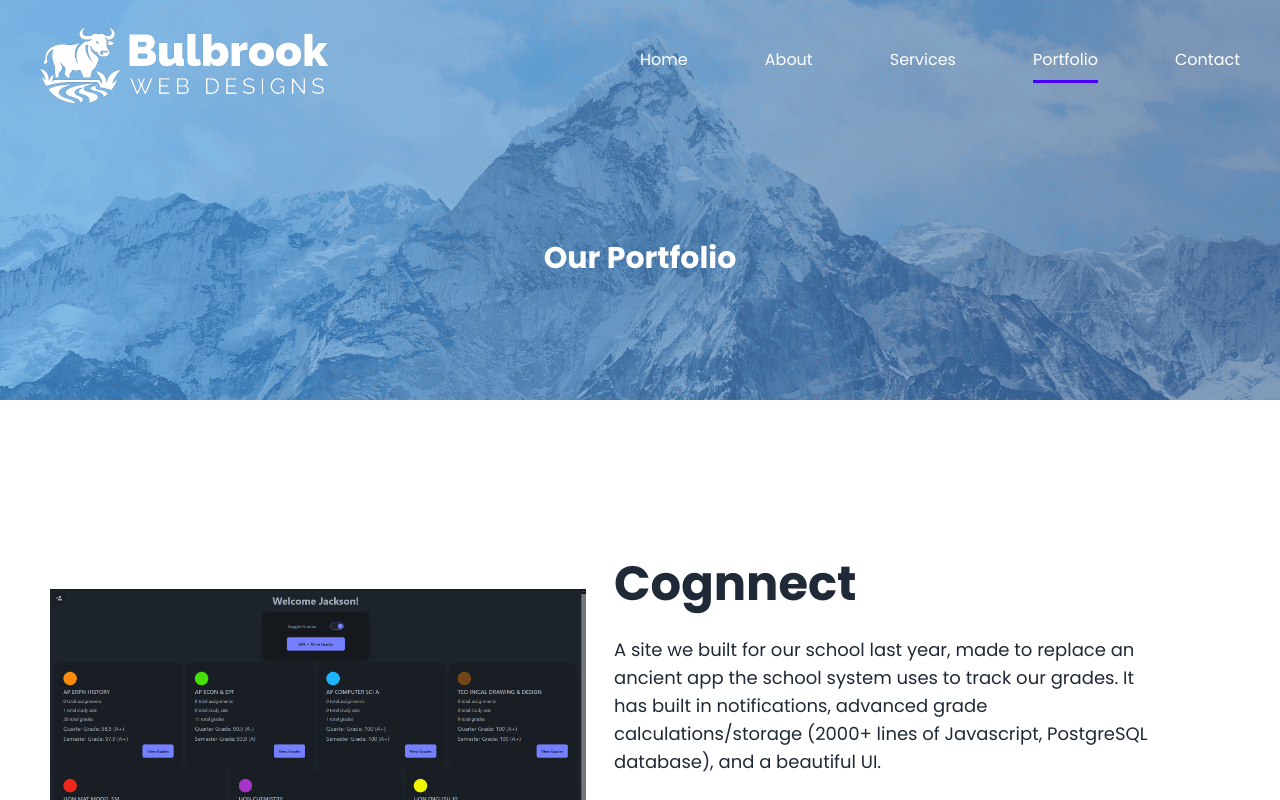
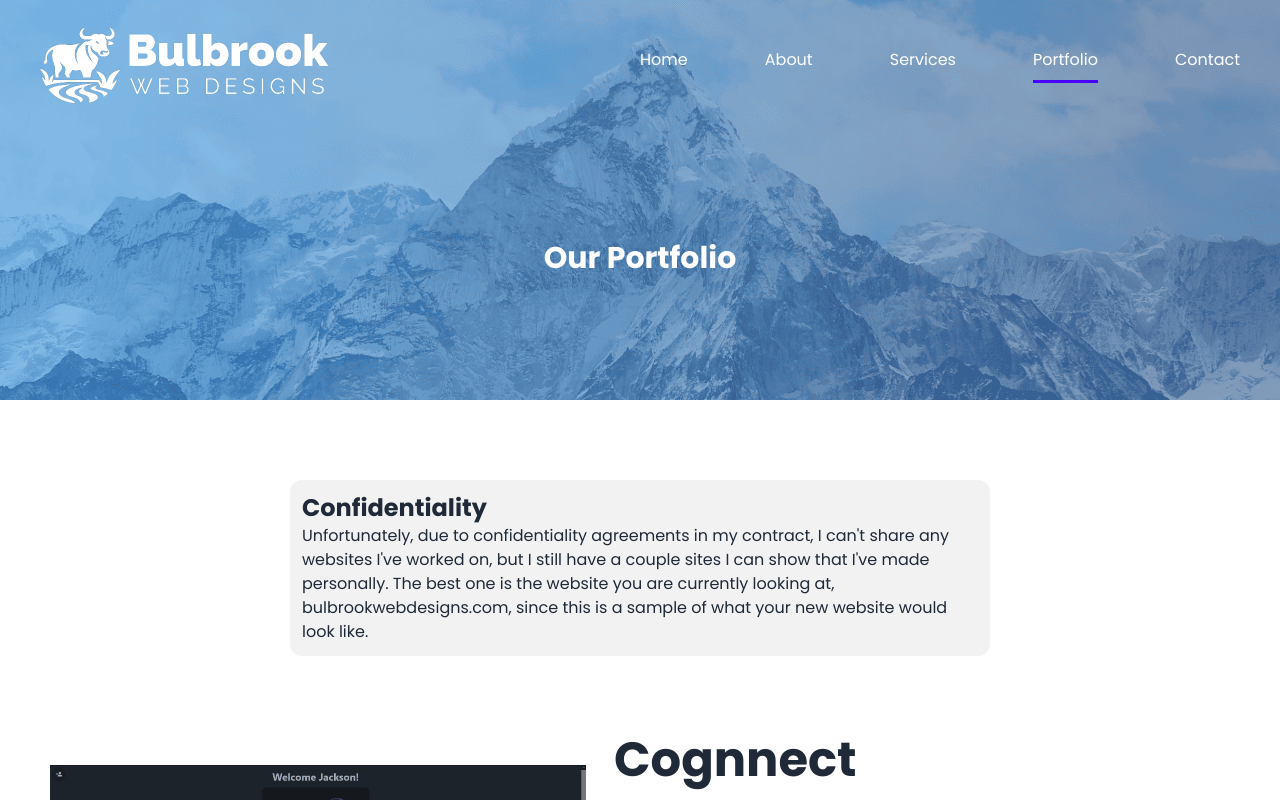
Before and after one commit to Jax-Hax/portfolio, a SvelteKit app: page /portfolio in a window 1280 px wide. Shown: the top 800 px of the page. Built offline with nearby package versions, Linux system fonts and the light colour scheme.

Commit message:
added confidentiality

```diff
--- a/src/routes/portfolio/+page.svelte
+++ b/src/routes/portfolio/+page.svelte
@@ -3,6 +3,7 @@
 	import BottomBar from '../BottomBar.svelte';
 	import Header from '../Header.svelte';
 	import Cognnect from './Cognnect.svelte';
+	import Confidental from './Confidental.svelte';
 	import Hero from './Hero.svelte';
 	import NaturalSelection from './NaturalSelection.svelte';
 	import StockShare from './StockShare.svelte';
@@ -18,6 +19,9 @@
 <Hero />
 <div class="max-w-[1100px] mx-auto px-10 flex flex-col gap-40 mt-40">
     <div>
+        <Confidental />
+    </div>
+    <div>
         <Cognnect />
     </div>
     <div>
--- /dev/null
+++ b/src/routes/portfolio/Confidental.svelte
@@ -0,0 +1,7 @@
+<div class="bg-base-200 rounded-xl p-3 mx-40 -my-20"><h1 class="font-bold text-2xl">Confidentiality</h1>
+<p>
+	Unfortunately, due to confidentiality agreements in my contract, I can't share any websites I've
+	worked on, but I still have a couple sites I can show that I've made personally. The best one is
+	the website you are currently looking at, bulbrookwebdesigns.com, since this is a sample of what
+	your new website would look like.
+</p></div>
```
